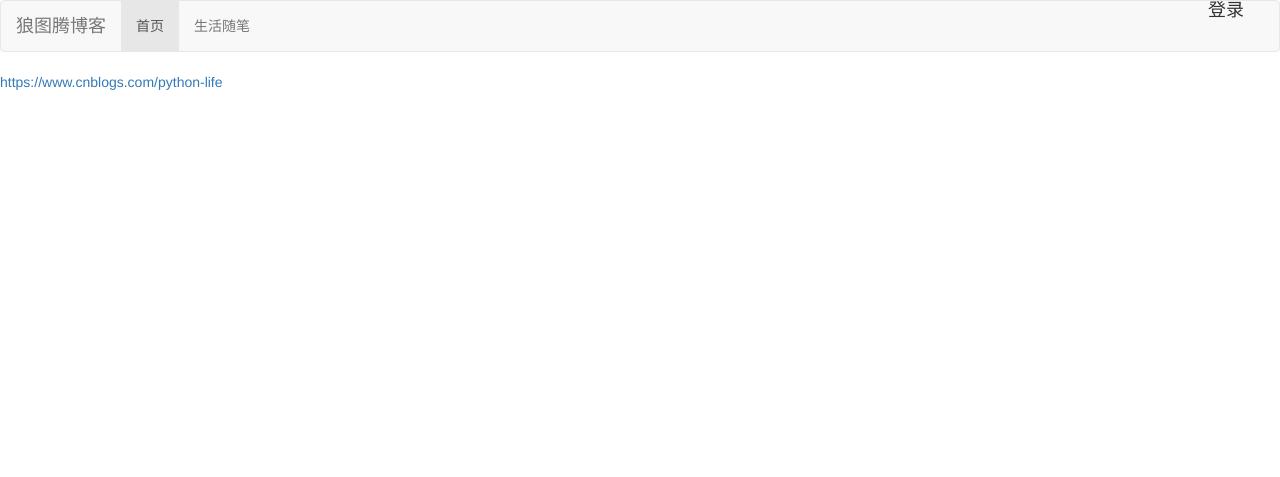
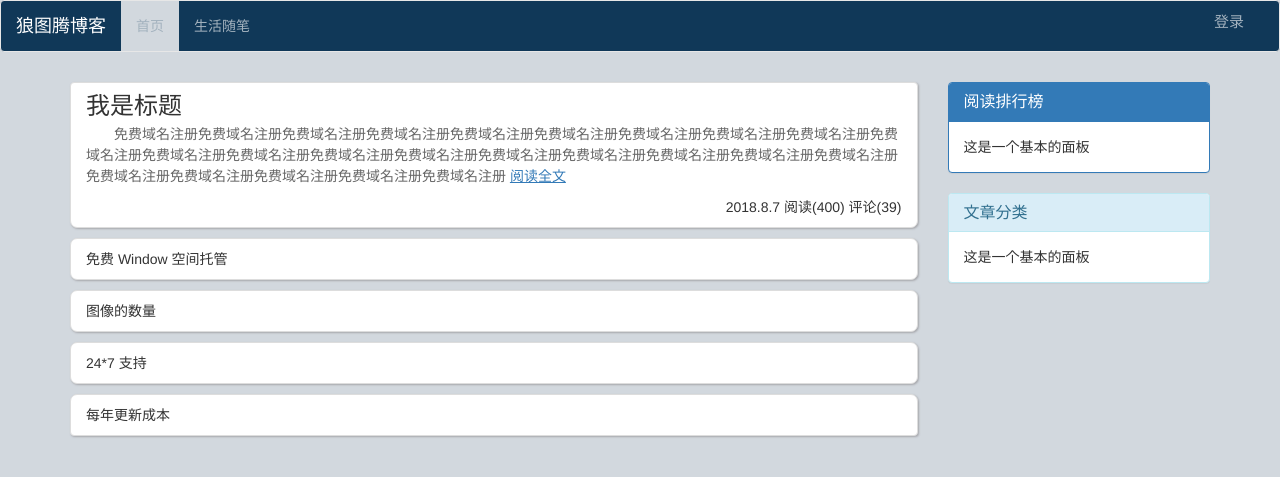
Before and after one commit to gaomengsuijia/langtuteng, a Django app: page /blog/ in a window 1280 px wide. Shown: the top 477 px of the page. Run offline with Django 3.2, Linux system fonts and the light colour scheme; some libraries are stand-ins or nearby versions.

Commit message:
修改首页

```diff
--- a/blog/static/blog/css/index.css
+++ b/blog/static/blog/css/index.css
@@ -1,4 +1,68 @@
+body{
+    background-color: #d2d8de;
+}
+#header_nav{
+    background-color: #103858;
+}
+#header_nav .container-fluid a{
+    color: #a3b2be;;
+}
+#header_nav .navbar-header a.navbar-brand{
+    color: #fff;
+}
+.navbar-default .navbar-nav > .active > a, .navbar-default .navbar-nav > .active > a:focus, .navbar-default .navbar-nav > .active > a:hover{
+    background-color: #d2d8de;
+    color: #333;
+}
 .nav-login{
     float: right;
     height: 50px;
 }
+.list-inline{
+    margin-top: 10px;
+    font-size: 14px;
+}
+.list-inline .login{
+    font-size: 15px;
+    color: #777;
+
+}
+.list-inline .login:hover{
+    color: #333;
+
+}
+.container .row ul{
+    margin-top: 10px;
+}
+.container .row ul li {
+    margin-bottom: 10px;
+}
+.list-group-item{
+    background-color: rgb(255, 255, 255);
+    border-radius: 7px 7px 7px 7px;
+    box-shadow: 1px 1px 2px #a7a8ad;
+    min-height: 10px;
+    _height: 10px;
+}
+.list-group-item a.article_title:hover{
+    cursor: pointer;
+}
+.list-group-item .article_content{
+    color: #666;
+    margin-top: 5px;
+    word-wrap: break-word;
+    word-break: break-all;
+    overflow: hidden;
+    line-height: 1.5;
+    text-indent: 2em;
+}
+.list-group-item .article_content a.read_full{
+    text-decoration: underline;
+}
+.list-group-item .article_talk{
+    float: right;
+    margin-top: 10px;
+}
+.right-info{
+    margin-top: 10px;
+}
--- a/blog/templates/blog/header.html
+++ b/blog/templates/blog/header.html
@@ -1,4 +1,4 @@
-<nav class="navbar navbar-default" role="navigation">
+<nav class="navbar navbar-default" role="navigation" id="header_nav">
     <div class="container-fluid">
         <div class="navbar-header">
             <button type="button" class="navbar-toggle" data-toggle="collapse"
@@ -18,7 +18,7 @@
             </ul>
             <div class="nav-login">
                 <ul class="list-inline">
-                    <li><a href="#" class="h4">登录</a></li>
+                    <li><a href="#" class="login">登录</a></li>
                 </ul>
 
             </div>
--- a/blog/templates/blog/index.html
+++ b/blog/templates/blog/index.html
@@ -1,5 +1,53 @@
 {% extends 'blog/base.html' %}
 {% block title %}博客首页{% endblock %}
 {% block body %}
-    <a href="https://www.cnblogs.com/python-life">https://www.cnblogs.com/python-life</a>
+<div class="container">
+    <div class="row" >
+        <div class="col-xs-6 col-sm-3 col-md-9">
+            <ul class="list-group">
+            <li class="list-group-item">
+                <div>
+                    <div><a class="h3 article_title">我是标题</a></div>
+                    <div class="article_content">
+                        免费域名注册免费域名注册免费域名注册免费域名注册免费域名注册免费域名注册免费域名注册免费域名注册免费域名注册免费域名注册免费域名注册免费域名注册免费域名注册免费域名注册免费域名注册免费域名注册免费域名注册免费域名注册免费域名注册免费域名注册免费域名注册免费域名注册免费域名注册免费域名注册
+                        <a href="#" class="read_full">阅读全文</a>
+                    </div>
+                    <div class="article_talk">
+                        <span class="article_publishtime">2018.8.7</span>
+                        <span class="readnum">阅读(400)</span>
+                        <span class="talknum">评论(39)</span>
+                    </div>
+                    <div style="clear: both"></div>
+                </div>
+            </li>
+            <li class="list-group-item">免费 Window 空间托管</li>
+            <li class="list-group-item">图像的数量</li>
+            <li class="list-group-item">24*7 支持</li>
+            <li class="list-group-item">每年更新成本</li>
+            </ul>
+        </div>
+        <div class="col-xs-6 col-sm-3 col-md-3">
+            <div class="right-info">
+                <div class="panel panel-primary">
+                    <div class="panel-heading">
+                        <h3 class="panel-title">阅读排行榜</h3>
+                    </div>
+                    <div class="panel-body">
+                        这是一个基本的面板
+                    </div>
+                </div>
+                 <div class="panel panel-info">
+                    <div class="panel-heading">
+                        <h3 class="panel-title">文章分类</h3>
+                    </div>
+                    <div class="panel-body">
+                        这是一个基本的面板
+                    </div>
+                </div>
+            </div>
+
+        </div>
+
+    </div>
+</div>
 {% endblock %}
```
Also changed, not shown: blog/migrations/0004_article_delflag.py (added).
